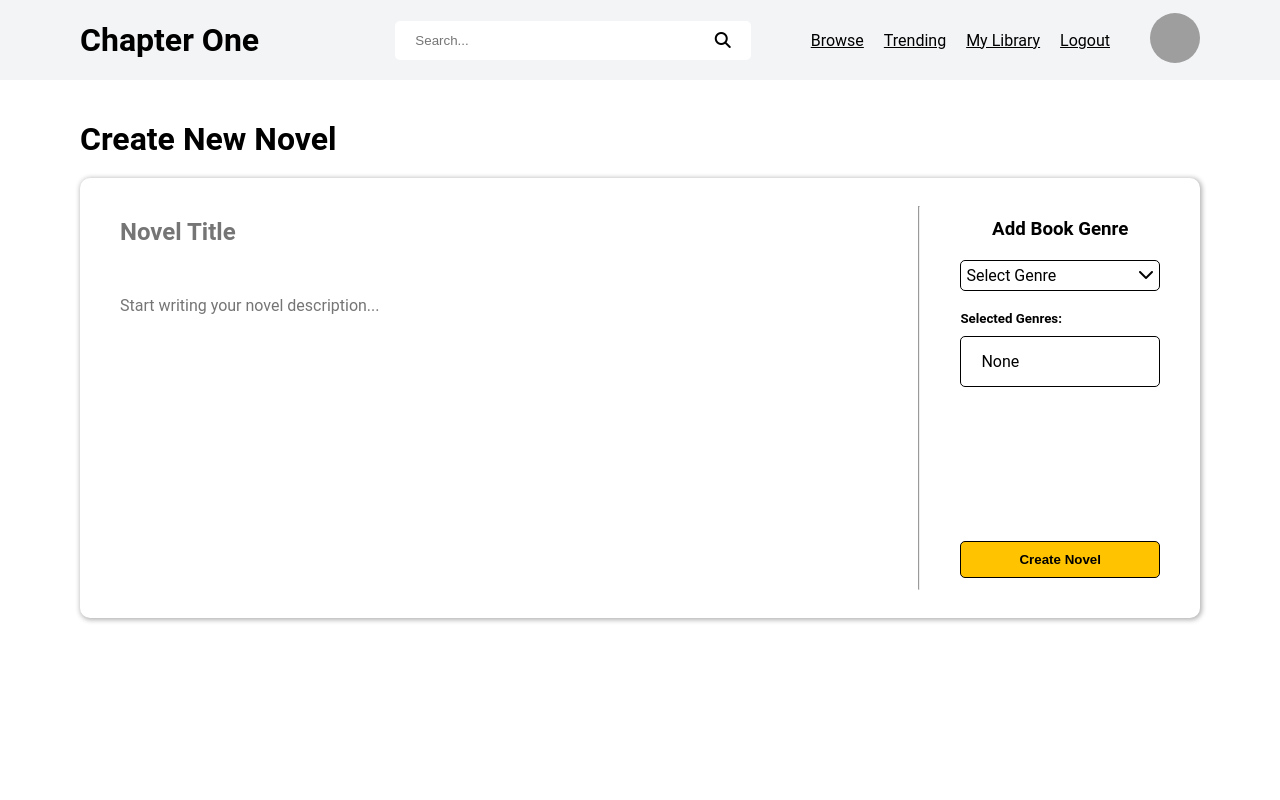
After one commit to dani-banani/Chapter-One, a PHP site: page /pages/author/author_create_novel.php in a window 1280 px wide. The commit adds this page. Run offline with PHP 8.4, Linux system fonts and the light colour scheme; the visitor is signed in with stand-in values (Sample User, id 1); data that the repository does not hold is empty; some libraries are stand-ins or nearby versions; grey boxes are pictures that could not be loaded.

Commit message:
Complete add novel functionality

```diff
--- /dev/null
+++ b/pages/author/author_create_novel.php
@@ -0,0 +1,340 @@
+<?php
+require_once '../../auth/author.php';
+require_once HTML_HEADER;
+?>
+<script src="https://cdn.jsdelivr.net/npm/quill@2.0.3/dist/quill.js"></script>
+<link href="https://cdn.jsdelivr.net/npm/quill@2.0.3/dist/quill.snow.css" rel="stylesheet" />
+<style>
+    main {
+        padding: 40px 80px;
+    }
+
+    .container {
+        padding: 20px;
+        border-radius: 10px;
+        box-shadow: 1px 1px 5px 1px rgba(0, 0, 0, 0.3);
+        min-height: 400px;
+        display: flex;
+        flex-direction: row;
+        gap: 20px;
+        /* gap: 40px; */
+    }
+
+    .title-description-col {
+        display: flex;
+        flex-direction: column;
+        flex: 4;
+
+        #novel-description,
+        #novel-title {
+            padding: 20px;
+            font-size: 16px;
+            resize: none;
+            border: none;
+            border-radius: 10px;
+            font-family: var(--font-family);
+        }
+
+        #novel-title {
+            font-size: 24px;
+            font-weight: bold;
+            margin: 0 0 10px 0;
+        }
+
+        #novel-description {
+            height: 100%;
+        }
+
+        #novel-title:focus,
+        #novel-description:focus {
+            outline: 1px solid black;
+        }
+    }
+
+    .cover-genre-col {
+        padding: 20px;
+        display: flex;
+        flex-direction: column;
+        flex: 1;
+        align-items: center;
+        justify-content: space-between;
+        gap: 20px;
+
+        .gender-selection {
+            display: flex;
+            flex-direction: column;
+            gap: 20px;
+            align-items: center;
+            width: 100%;
+
+            .genre-dropdown {
+                flex: 1;
+                display: flex;
+                justify-content: space-between;
+                position: relative;
+                border: 1px solid black;
+                cursor: pointer;
+                padding: 5px;
+                border-radius: 5px;
+                width: 100%;
+                box-sizing: border-box;
+            }
+
+            .genre-dropdown-container {
+                display: none;
+                position: absolute;
+                top: 100%;
+                left: 0;
+                right: 0;
+                box-sizing: border-box;
+                max-height: 150px;
+                overflow: scroll;
+                overflow-x: hidden;
+                border: 1px solid black;
+                background-color: white;
+
+                .genre-option {
+                    padding: 5px;
+                    cursor: pointer;
+                }
+
+                .genre-option:hover {
+                    background-color: var(--primary-color);
+                }
+            }
+
+            .selected-genre-list-container {
+                width: 100%;
+                box-sizing: border-box;
+                display: flex;
+                gap: 10px;
+                flex-direction: column;
+                justify-content: left;
+            }
+
+            .selected-genre-list {
+                list-style-type: none;
+                margin: 0;
+                padding: 0;
+                width: 100%;
+                border: 1px solid black;
+                border-radius: 5px;
+                padding: 5px 10px;
+                box-sizing: border-box;
+
+                li {
+                    width: 100%;
+                    box-sizing: border-box;
+                    display: flex;
+                    justify-content: space-between;
+                    align-items: center;
+                    padding: 10px;
+                    border-bottom: 1px solid black;
+
+                    i {
+                        color: var(--danger-color);
+                    }
+                }
+
+                li:last-child {
+                    border-bottom: none;
+                }
+            }
+        }
+
+        .create-novel-button {
+            width: 100%;
+            padding: 10px;
+            border-radius: 5px;
+            border: none;
+            font-weight: bold;
+            border: 1px solid black;
+        }
+
+
+    }
+</style>
+<script>
+    async function loadGenreOptions() {
+        const genreOptions = await axios.get('<?php echo GENRE_API; ?>?list');
+        const genreDropdown = document.querySelector('.genre-dropdown');
+        const genreDropdownContainer = document.querySelector('.genre-dropdown-container');
+        for (const genre of genreOptions.data) {
+            const genreOption = document.createElement('div');
+            genreOption.classList.add('genre-option');
+            genreOption.id = genre.nv_genre_id;
+            genreOption.innerHTML = genre.nv_genre_name;
+            genreDropdownContainer.appendChild(genreOption);
+        }
+    }
+
+    async function createNovel(novelTitle, novelDescription, selectedGenreIds) {
+        const novelCreationResponse = await axios.post('<?php echo NOVEL_API; ?>', {
+            nv_novel_title: novelTitle,
+            nv_novel_description: novelDescription,
+            nv_author_id: <?php echo $_SESSION['author_id']; ?>,
+        });
+
+        if (novelCreationResponse.status != 200){
+            alert('Failed to create novel');
+            return false;
+        }
+
+        for(const genreId of selectedGenreIds){
+            const genreMappingResponse = await axios.post('<?php echo GENRE_API; ?>', {
+                nv_novel_id: novelCreationResponse.data.id,
+                nv_genre_id: genreId
+            });
+
+            if (genreMappingResponse.status != 200) {
+                alert('Failed to map genre to novel');
+                return false;
+            }
+        }
+
+        return true;
+    }
+
+
+    let selectedGenres = [];
+
+    function appendGenreToList(genreId, genreName) {
+        const selectedGenreList = document.querySelector('.selected-genre-list');
+        if (selectedGenres.length == 0) {
+            selectedGenreList.innerHTML = '';
+        }
+
+        const genreItem = document.createElement('li');
+        genreItem.appendChild(document.createElement('span')).textContent = genreName;
+        genreItem.appendChild(document.createElement('i')).classList.add('fa-solid', 'fa-xmark');
+        genreItem.style.cursor = 'pointer';
+
+        selectedGenreList.appendChild(genreItem);
+        selectedGenres.push(genreId);
+
+        genreItem.addEventListener('click', (e) => {
+            e.stopPropagation();
+            genreItem.remove();
+            selectedGenres.pop(genreId);
+
+            if (selectedGenres.length == 0) {
+                selectedGenreList.innerHTML = '<li>None</li>';
+            }
+        });
+    }
+
+    function enableGenderDropdown() {
+        const genreDropdown = document.querySelector('.genre-dropdown');
+        const genreDropdownContainer = document.querySelector('.genre-dropdown-container');
+        const selectedGenreText = document.querySelector('.selected-genre-text');
+
+        genreDropdown.addEventListener('click', () => {
+            if (genreDropdownContainer.style.display == 'block') {
+                genreDropdownContainer.style.display = 'none';
+                genreDropdown.style.borderRadius = '5px';
+                return;
+            }
+
+            genreDropdownContainer.style.display = 'block';
+            genreDropdown.style.borderRadius = '5px 5px 0 0';
+        });
+
+        genreDropdownContainer.addEventListener('click', (e) => {
+            e.stopPropagation();
+            const selectedGenre = e.target.closest('.genre-option');
+
+            selectedGenreText.textContent = selectedGenre.textContent;
+            genreDropdownContainer.style.display = 'none';
+            genreDropdown.style.borderRadius = '5px';
+
+            if (selectedGenres.includes(selectedGenre.id)) {
+                return;
+            }
+
+            appendGenreToList(selectedGenre.id, selectedGenre.textContent);
+        });
+    }
+
+    function enableCreateNovelButton() {
+        let isCreatingNovel = false;
+        const createNovelButton = document.querySelector('.create-novel-button');
+        const novelTitle = document.querySelector('#novel-title');
+        const novelDescription = document.querySelector('#novel-description');
+
+        createNovelButton.addEventListener('click', async () => {
+            if (isCreatingNovel) {
+                return;
+            }
+
+            if (novelTitle.value == '' || novelDescription.value == '') {
+                alert('The title and description are required');
+                return;
+            }
+
+            isCreatingNovel = true;
+            const isNovelCreated = await createNovel(novelTitle.value, novelDescription.value, selectedGenres);
+            if (isNovelCreated) {
+                window.location.href = '<?php echo REAL_AUTHOR_DASHBOARD_PAGE; ?>';
+            }
+            isCreatingNovel = false;
+        });
+    }
+
+    document.addEventListener('DOMContentLoaded', async () => {
+        await loadGenreOptions();
+        enableGenderDropdown();
+        enableCreateNovelButton();
+    });
+</script>
+</head>
+
+<body>
+    <?php require_once NAVBAR_COMPONENT; ?>
+    <main>
+        <div class="title">
+
+            <h1>Create New Novel</h1>
+        </div>
+        <div class="container">
+            <div class="title-description-col">
+                <input type="text" placeholder="Novel Title" id="novel-title">
+                <textarea placeholder="Start writing your novel description..." name="novel-description" id="novel-description" rows="10"></textarea>
+            </div>
+            <hr>
+            <div class="cover-genre-col">
+                <!-- <div class="novel-cover-img">
+                        <img src="https://picsum.photos/200/300" alt="">
+                    </div> -->
+                <div class="gender-selection">
+                    <h3>Add Book Genre</h3>
+                    <div class="genre-dropdown">
+                        <div class="selected-genre-text">Select Genre</div>
+                        <i class="fa-solid fa-chevron-down"></i>
+                        <div class="genre-dropdown-container">
+
+                        </div>
+                    </div>
+                    <div class="selected-genre-list-container">
+                        <h5>Selected Genres:</h5>
+
+                        <ul class="selected-genre-list">
+                            <li>None</li>
+                        </ul>
+                    </div>
+
+                    <!-- <select name="genre" id="genre-dropdown">
+                                <option selected disabled value="0">Select Genre</option>
+                            </select> -->
+                    <!-- <button class="add-genre-button"><i class="fa-solid fa-plus"></i>Add Genre</button> -->
+                </div>
+                <button class="create-novel-button">
+                    Create Novel
+                </button>
+            </div>
+
+        </div>
+
+    </main>
+</body>
+
+</html>
--- a/paths.php
+++ b/paths.php
@@ -19,3 +19,4 @@ define('REGISTER_PAGE','/chapter-one/pages/register.php');
 define('AUTHOR_DASHBOARD_PAGE','/chapter-one/pages/author/dashboard.php');
 define('REAL_AUTHOR_DASHBOARD_PAGE','/chapter-one/pages/author/author_dashboard.php');
 define('AUTHOR_EDIT_NOVEL_PAGE','/chapter-one/pages/author/author_edit_novel.php');
+define('AUTHOR_CREATE_NOVEL_PAGE','/chapter-one/pages/author/author_create_novel.php');
--- a/style/style.css
+++ b/style/style.css
@@ -5,10 +5,11 @@
     --primary-button-hover: #e6b800;
     --danger-color: #e63946;
     --success-color: #38b000;
+    --font-family: "Roboto", sans-serif;
 }
 
 body{
-    font-family: "Roboto", sans-serif;
+    font-family: var(--font-family);
     margin: 0;
     padding: 0;
     min-height: 100vh;
@@ -37,6 +38,10 @@ h1,h2,h3,h4,h5,h6{
     padding: 0;
 }
 
+.title{
+    padding: 0 0 20px 0;
+}
+
 /* Components */
 .novel-cover {
     aspect-ratio: 3/4;
```
Also changed, not shown: pages/author/author_dashboard.php (+30 -9 lines), pages/author/author_edit_novel.php (+23 -19 lines), api/genre.php (line endings or trailing spaces), pages/author/author_add_novel.php (deleted).
